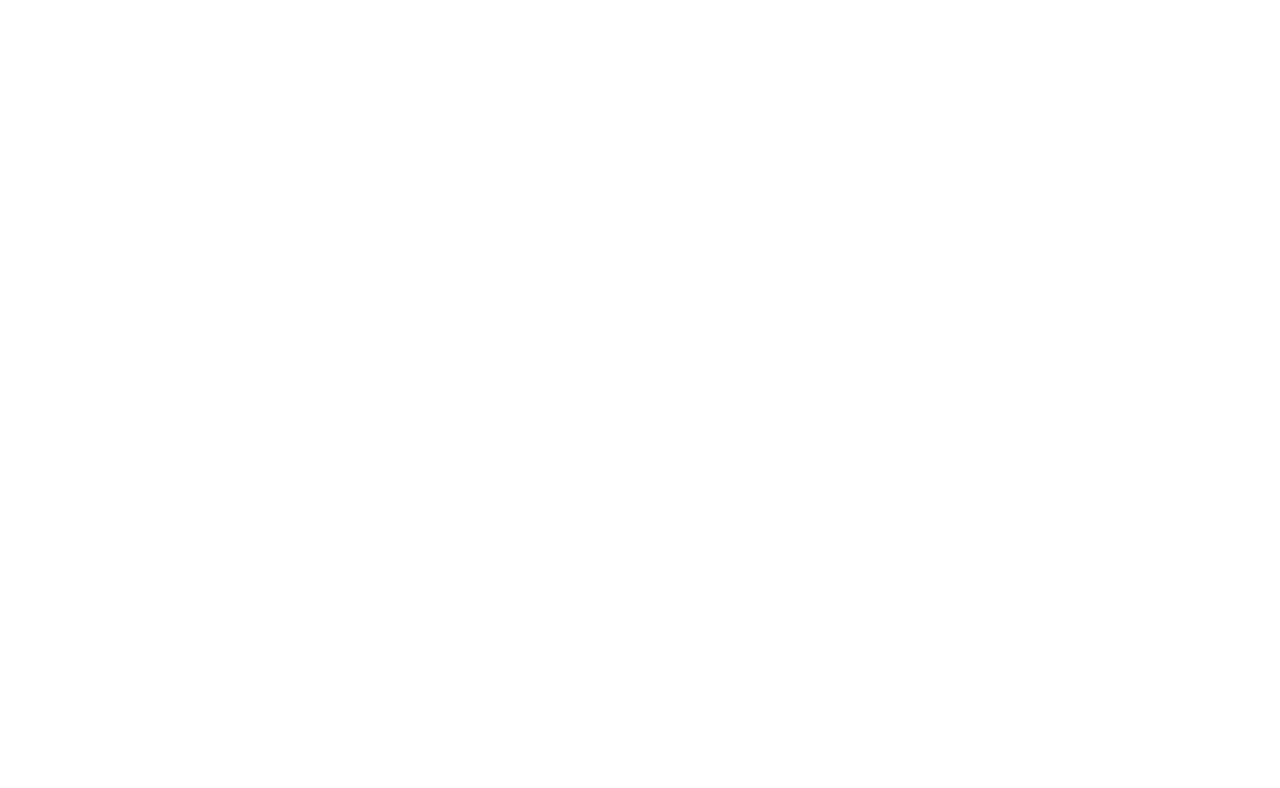
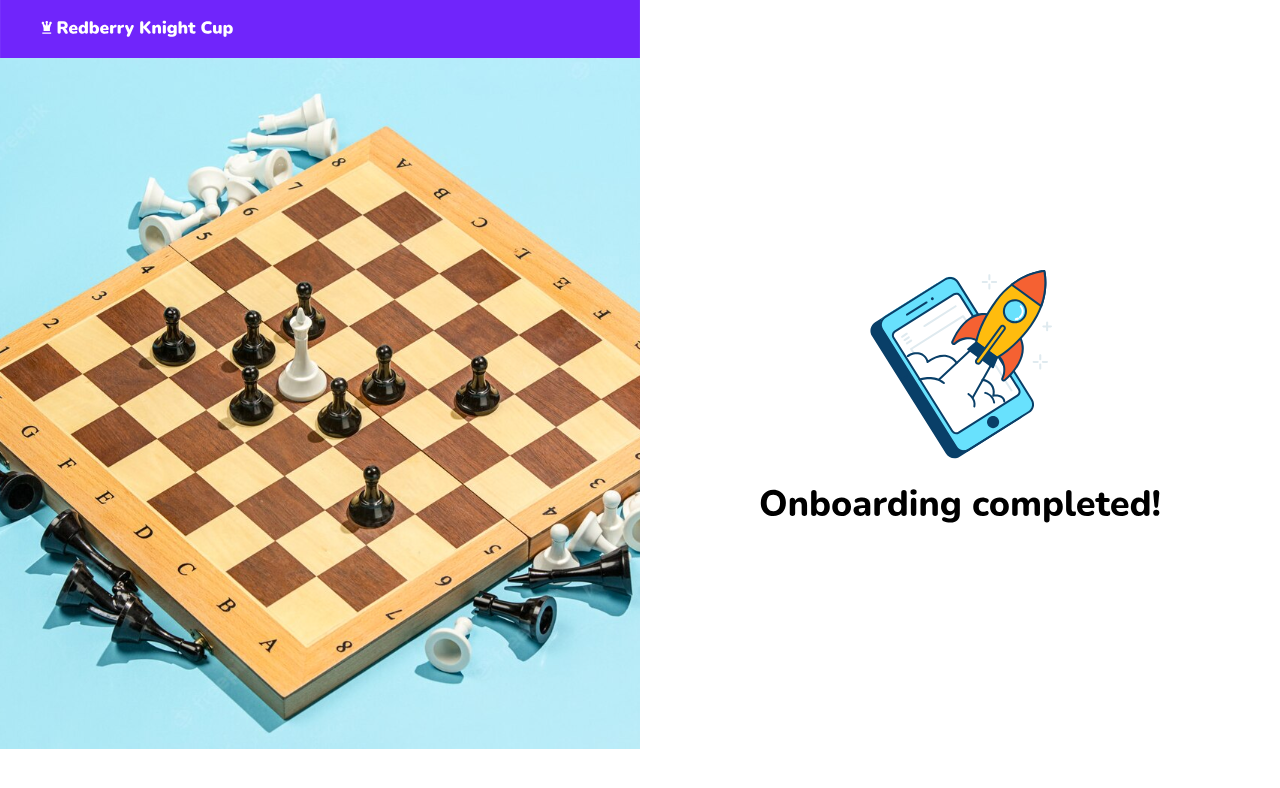
Before and after one commit to LJ1319/redberry-knight-cup, a React (Create React App) app: page /complete in a window 1280 px wide. Before the commit this address had no page. Shown: the top 788 px of the page. Built offline with nearby package versions, Linux system fonts and the light colour scheme.

Commit message:
finish personal form, add final page content

```diff
--- a/src/App.jsx
+++ b/src/App.jsx
@@ -3,6 +3,7 @@
 import HomePage from './pages/HomePage';
 import PersonalExperiencePage from './pages/PersonalExperiencePage';
 import ChessExperiencePage from './pages/ChessExperiencePage';
+import FinalPage from './pages/FinalPage';
 
 function App() {
   return (
@@ -10,6 +11,7 @@
       <Route path='/' element={<HomePage />} />
       <Route path='/personal-experience' element={<PersonalExperiencePage />} />
       <Route path='/chess-experience' element={<ChessExperiencePage />} />
+      <Route path='/complete' element={<FinalPage />} />
     </Routes>
   );
 }
--- a/src/components/ChessExperiencePage/ChessExperiencePageContent.jsx
+++ b/src/components/ChessExperiencePage/ChessExperiencePageContent.jsx
@@ -31,7 +31,7 @@
             </button>
           </Link>
 
-          <Link to='/'>
+          <Link to='/complete'>
             <button
               className='w-24 h-14 border-2 border-black rounded-xl font-opensans bg-redberryblack text-white hover:border-redberrypurple hover:border-4'
               onClick={test}>
--- /dev/null
+++ b/src/components/FinalPage/FinalPageContent.jsx
@@ -0,0 +1,17 @@
+import LeftSide from "../Layout/LeftSide";
+
+import Final from '../../img/Final.svg';
+import Success from '../../img/success-rocket.svg';
+
+const FinalPageContent = () => {
+  return (
+    <div className="flex">
+      <LeftSide cover={Final} />
+      <div className="m-auto">
+        <img src={Success} alt="" />
+      </div>
+    </div>
+  );
+};
+
+export default FinalPageContent;
--- a/src/components/Layout/ErrorModal.jsx
+++ b/src/components/Layout/ErrorModal.jsx
@@ -1,8 +1,6 @@
 import Error from '../../img/error.svg';
 
 const ErrorModal = ({ error }) => {
-
-
   return (
     <div className='flex-column w-96 h-28 absolute left-[1500px] top-[220px] border-2 rounded'>
       <div className='flex w-full h-5 m-2 text-center'>
@@ -17,12 +15,8 @@
           Please enter valid data
         </span>
       </div>
-
     </div>
   );
-
-
-
 };
 
 export default ErrorModal;
--- a/src/components/PersonalExperiencePage/PersonalExperienceForm.jsx
+++ b/src/components/PersonalExperiencePage/PersonalExperienceForm.jsx
@@ -156,7 +156,6 @@
               ref={emailInputRef}
             />
           </div>
-
         }
 
 
@@ -205,7 +204,6 @@
               ref={phoneNumberInputRef}
             />
           </div>
-
         }
 
         <div className="flex">
--- a/src/pages/ChessExperiencePage.jsx
+++ b/src/pages/ChessExperiencePage.jsx
@@ -1,10 +1,7 @@
 import ChessExperiencePageContent from "../components/ChessExperiencePage/ChessExperiencePageContent";
 
-
 const ChessExperiencePage = () => {
-
   return <ChessExperiencePageContent />;
-
 };
 
 export default ChessExperiencePage;
--- /dev/null
+++ b/src/pages/FinalPage.jsx
@@ -0,0 +1,7 @@
+import FinalPageContent from "../components/FinalPage/FinalPageContent";
+
+const FinalPage = () => {
+  return <FinalPageContent />;
+};
+
+export default FinalPage;
--- a/src/pages/HomePage.jsx
+++ b/src/pages/HomePage.jsx
@@ -1,5 +1,4 @@
 import HomePageContent from "../components/HomePage/HomePageContent";
-
 
 const HomePage = () => {
   return <HomePageContent />;
--- a/src/pages/PersonalExperiencePage.jsx
+++ b/src/pages/PersonalExperiencePage.jsx
@@ -1,10 +1,7 @@
 import PersonalExperiencePageContent from "../components/PersonalExperiencePage/PersonalExperiencePageContent";
 
-
 const PersonalExperiencePage = () => {
-
   return <PersonalExperiencePageContent />;
-
 };
 
 export default PersonalExperiencePage;
```
Also changed, not shown: src/img/Final.svg (added), src/img/success-rocket.svg (added).
